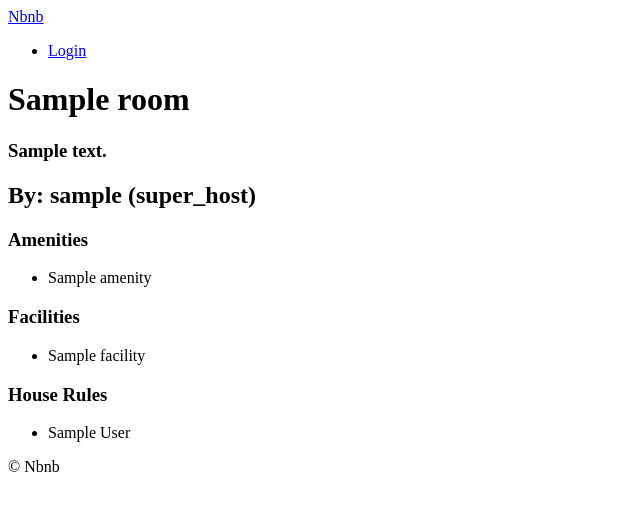
After one commit to Parkyes90/airbnb-clone, a Django app: page /rooms/1 in a window 1280 px wide. The commit adds this page. Shown: the top 511 px of the page, without its empty margins (0-640 px from the left). Run offline with Django 3.2, Linux system fonts and the light colour scheme; tables that the repository leaves empty hold one stand-in row (values such as "Sample post"); parts of the project's set-up code (start-up, migrations or seed data) failed here and were passed over.

Commit message:
add create rooms detail view

```diff
--- a/config/urls.py
+++ b/config/urls.py
@@ -20,6 +20,7 @@ from django.conf import settings
 
 urlpatterns = [
     path("", include("core.urls", namespace="core")),
+    path("rooms/", include("rooms.urls", namespace="rooms")),
     path("admin/", admin.site.urls),
 ]
 
--- a/rooms/models.py
+++ b/rooms/models.py
@@ -1,4 +1,5 @@
 from django.db import models
+from django.urls import reverse
 from django_countries.fields import CountryField
 
 from core.models import TimeStampedModel
@@ -107,6 +108,9 @@ class Room(TimeStampedModel):
         self.city = str.capitalize(self.city)
         super().save(*args, **kwargs)
 
+    def get_absolute_url(self):
+        return reverse("rooms:detail", kwargs={"pk": self.pk})
+
     def total_rating(self):
         all_reviews = self.reviews.all()
         all_ratings = 0
--- /dev/null
+++ b/rooms/urls.py
@@ -0,0 +1,6 @@
+from django.urls import path
+from rooms import views
+
+app_name = "rooms"
+
+urlpatterns = [path("<int:pk>", views.RoomDetail.as_view(), name="detail")]
--- a/rooms/views.py
+++ b/rooms/views.py
@@ -1,4 +1,7 @@
-from django.views.generic import ListView
+from django.http import Http404
+from django.shortcuts import render, redirect
+from django.urls import reverse
+from django.views.generic import ListView, DetailView
 
 from rooms.models import Room
 
@@ -17,3 +20,9 @@ class HomeView(ListView):
     def get_context_data(self, *, object_list=None, **kwargs):
         context = super().get_context_data(**kwargs)
         return context
+
+
+class RoomDetail(DetailView):
+    """ RoomDetail Definition"""
+
+    model = Room
--- /dev/null
+++ b/templates/404.html
@@ -0,0 +1,6 @@
+{% extends "base.html" %}
+
+{% block content %}
+    <h1>Not found Page</h1>
+
+{% endblock %}
--- a/templates/partials/header.html
+++ b/templates/partials/header.html
@@ -1,5 +1,5 @@
 <header>
-    <a href="/">Nbnb</a>
+    <a href="{% url "core:home" %}">Nbnb</a>
     <ul>
         <li><a href="#">Login</a></li>
     </ul>
--- /dev/null
+++ b/templates/rooms/room_detail.html
@@ -0,0 +1,38 @@
+{% extends "base.html" %}
+
+{% block page_name %}
+    Detail
+{% endblock page_name %}
+{% block content %}
+    <div>
+    <h1>{{ room.name }}</h1>
+    <h3>{{ room.description }}</h3>
+    </div>
+    <div>
+    <h2>
+        By: {{ room.host.username }}
+        {% if room.host.super_host %}
+            (super_host)
+        {% endif %}
+    </h2>
+    <h3>Amenities</h3>
+    <ul>
+        {% for a in room.amenities.all %}
+            <li>{{ a }}</li>
+        {% endfor %}
+    </ul>
+    <h3>Facilities</h3>
+    <ul>
+        {% for f in room.facilities.all %}
+            <li>{{ f }}</li>
+        {% endfor %}
+    </ul>
+    <h3>House Rules</h3>
+    <ul>
+        {% for h in room.house_rules.all %}
+            <li>{{ h }}</li>
+        {% endfor %}
+    </ul>
+
+    </div>
+{% endblock content %}
--- a/templates/rooms/room_list.html
+++ b/templates/rooms/room_list.html
@@ -6,7 +6,7 @@
 {% block content %}
 
     {% for room in rooms  %}
-        <h1>{{room.name}} / ${{room.price}}</h1>
+        <h3><a href="{% url "rooms:detail" room.pk %}">{{room.name}} / ${{room.price}}</a></h3>
     {% endfor %}
 
     <h5>
```
